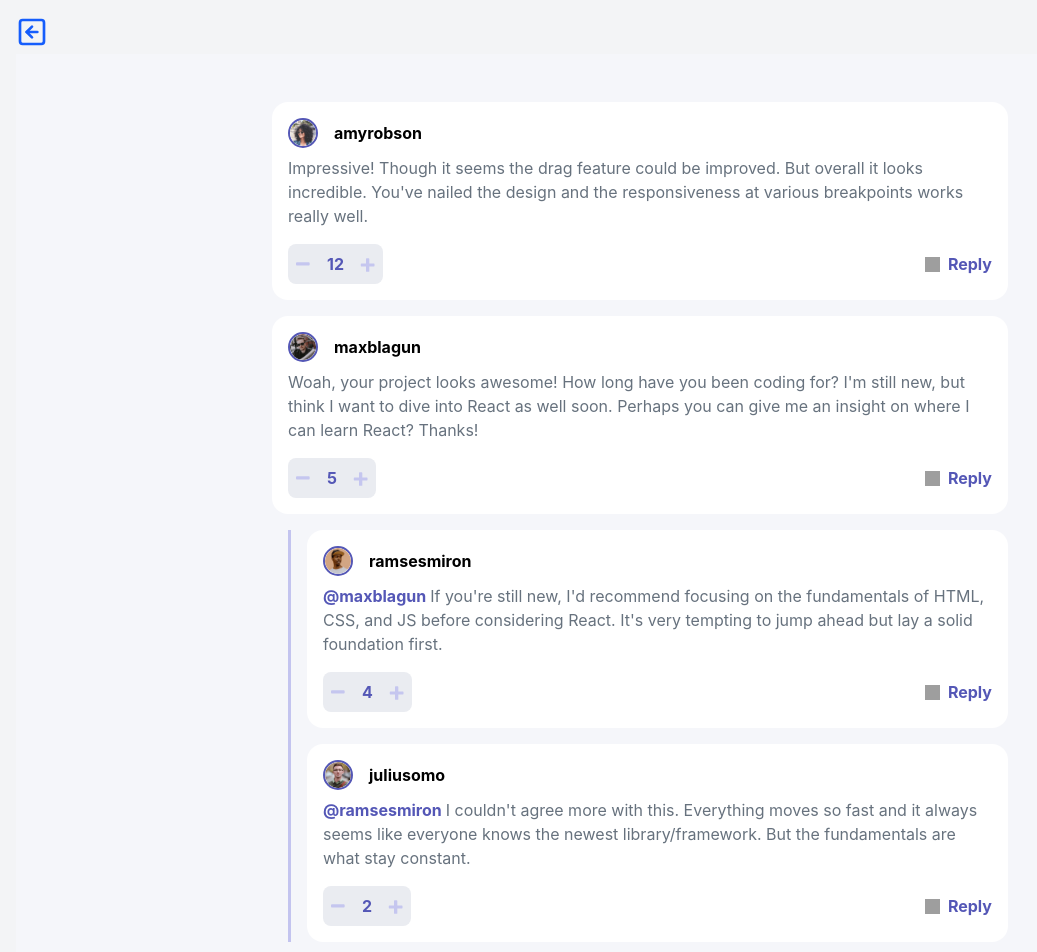
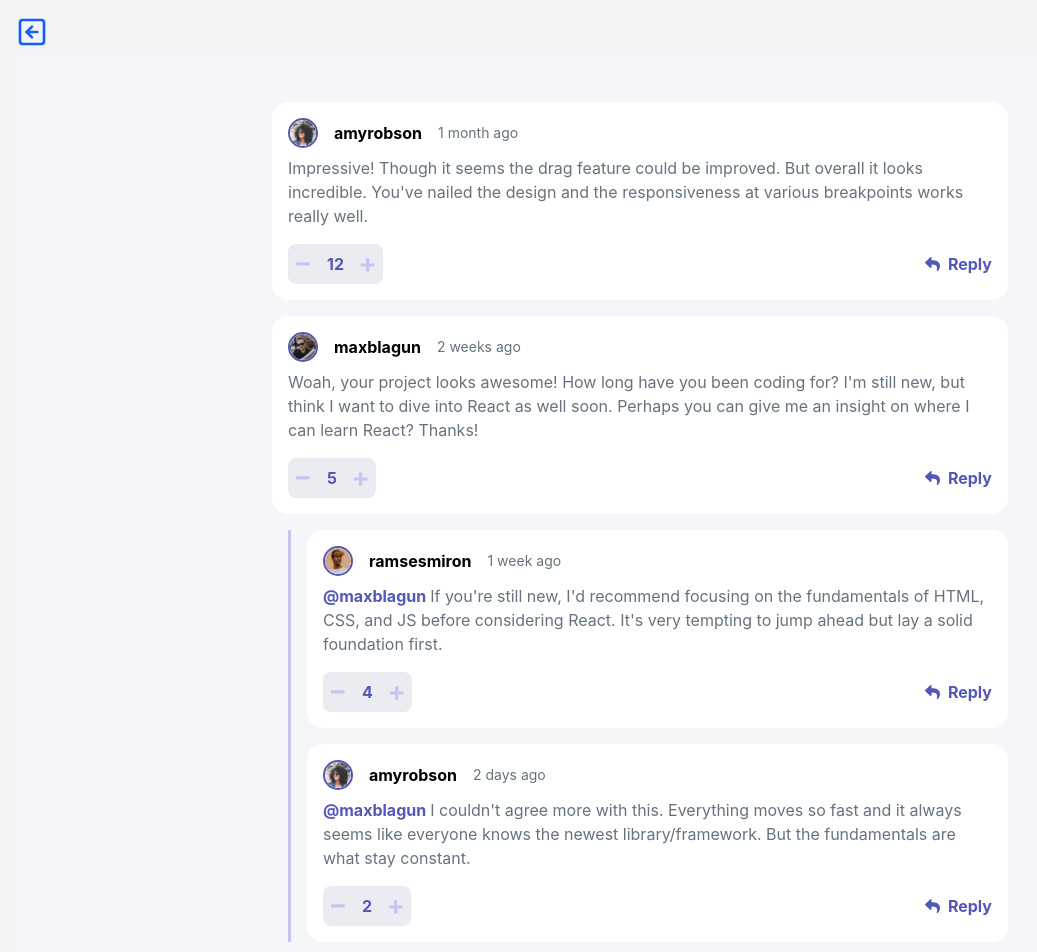
Before and after one commit to muhammadderic/deric-frontendmentor, a React (Vite) app: page /inter/interactive-comments in a window 1280 px wide. Shown: the top 952 px of the page, without its empty margins (0-1037 px from the left). Built offline with nearby package versions, Linux system fonts and the light colour scheme; grey boxes are pictures that could not be loaded.

Commit message:
create 'add new comment' and fix 'comment created' time

```diff
--- a/src/challenges/intermediate/interactive-comments/components/ButtonWithIcon.tsx
+++ b/src/challenges/intermediate/interactive-comments/components/ButtonWithIcon.tsx
@@ -1,17 +1,17 @@
 interface ButtonWithIconProps {
-  filename: string;
+  image: string;
   text: string;
   onClick?: () => void;
 }
 
-export default function ButtonWithIcon({ filename, text, onClick }: ButtonWithIconProps) {
+export default function ButtonWithIcon({ image, text, onClick }: ButtonWithIconProps) {
   return (
     <button
       className="p-0 flex items-center bg-white border-none"
       onClick={onClick}
     >
       <img
-        src={`/images/${filename}.svg`}
+        src={image}
         alt="icon to manage chat"
         className="w-[15px] h-[15px]"
       />
--- a/src/challenges/intermediate/interactive-comments/components/ChatBox.tsx
+++ b/src/challenges/intermediate/interactive-comments/components/ChatBox.tsx
@@ -7,6 +7,10 @@ import type { Reply } from "../types";
 
 import iconMinus from '@assets/interactive-comments/images/icon-minus.svg';
 import iconPlus from '@assets/interactive-comments/images/icon-plus.svg';
+import iconEdit from '@assets/interactive-comments/images/icon-edit.svg';
+import iconDelete from '@assets/interactive-comments/images/icon-delete.svg';
+import iconReply from '@assets/interactive-comments/images/icon-reply.svg';
+import { changeTypeOfTime } from "../utils/changeTypeOfTime";
 
 interface ChatBoxProps {
   data: Reply;
@@ -73,9 +77,9 @@ export default function ChatBox({ data, isReply = false }: ChatBoxProps) {
             <PhotoProfile username={data.user.username} imageUrl={data.user.image} />
           </div>
           <p className="font-bold m-0">{data.user.username}</p>
-          {/* <p className="text-[hsl(211,10%,45%)] m-0 text-sm">
+          <p className="text-[hsl(211,10%,45%)] m-0 text-sm">
             {changeTypeOfTime(data.createdAt)}
-          </p> */}
+          </p>
         </div>
 
         <p className="text-[hsl(211,10%,45%)] leading-6 mb-4">
@@ -108,19 +112,19 @@ export default function ChatBox({ data, isReply = false }: ChatBoxProps) {
           {"username" === data.user.username ? (
             <div className="flex gap-4">
               <ButtonWithIcon
-                filename="icon-delete"
+                image={iconDelete}
                 text="Delete"
                 onClick={() => deleteChatHandler(data.id)}
               />
               <ButtonWithIcon
-                filename="icon-edit"
+                image={iconEdit}
                 text="Edit"
                 onClick={() => editHandler(data.id)}
               />
             </div>
           ) : (
             <ButtonWithIcon
-              filename="icon-reply"
+              image={iconReply}
               text="Reply"
               onClick={replyHandler}
             />
@@ -143,7 +147,6 @@ export default function ChatBox({ data, isReply = false }: ChatBoxProps) {
             text="REPLY"
             parentId={data.id}
             replyingTo={data.user.username}
-          // onSendComplete={handleReplyComplete}
           />
         </div>
       )}
--- a/src/challenges/intermediate/interactive-comments/components/CommentBox.tsx
+++ b/src/challenges/intermediate/interactive-comments/components/CommentBox.tsx
@@ -1,6 +1,7 @@
 import { useState } from "react";
 import SubmitButton from "./SubmitButton";
-import ramsesmironPng from '@assets/interactive-comments/images/avatars/image-ramsesmiron.png';
+import type { Comment } from "../types";
+import { useComment } from "../hooks/useComment";
 
 interface CommentBoxProps {
   text: string;
@@ -8,31 +9,8 @@ interface CommentBoxProps {
   replyingTo?: string;
 }
 
-interface Comment {
-  id: number;
-  content: string;
-  createdAt: number;
-  score: number;
-  user: {
-    username: string;
-  };
-  replies: Reply[];
-  replyingTo?: string;
-}
-
-interface Reply {
-  id: number;
-  content: string;
-  createdAt: number;
-  score: number;
-  user: {
-    username: string;
-  };
-  replyingTo?: string;
-  replies?: Reply[];
-}
-
 export default function CommentBox({ text, parentId = null, replyingTo }: CommentBoxProps) {
+  const { state, dispatch } = useComment();
   const [commentText, setCommentText] = useState("");
 
   const sendHandler = () => {
@@ -41,12 +19,13 @@ export default function CommentBox({ text, parentId = null, replyingTo }: Commen
     const comments: Comment[] = JSON.parse(localStorage.getItem("comments") || "[]");
 
     const newComment: Comment = {
-      "id": Date.now(), // Use timestamp for unique ID instead of array length
+      "id": Date.now(),
       "content": commentText,
       "createdAt": Date.now(),
       "score": 0,
       "user": {
-        "username": "",
+        "image": state.currentUser.image,
+        "username": state.currentUser.username,
       },
       "replies": []
     };
@@ -58,7 +37,7 @@ export default function CommentBox({ text, parentId = null, replyingTo }: Commen
 
     if (parentId) {
       // This is a reply to a comment
-      const updatedComments = comments.map(comment => {
+      comments.map(comment => {
         if (comment.id === parentId) {
           return {
             ...comment,
@@ -67,11 +46,8 @@ export default function CommentBox({ text, parentId = null, replyingTo }: Commen
         }
         return comment;
       });
-      localStorage.setItem("comments", JSON.stringify(updatedComments));
     } else {
-      // This is a new top-level comment
-      comments.push(newComment);
-      localStorage.setItem("comments", JSON.stringify(comments));
+      dispatch({ type: 'ADD_COMMENT', payload: newComment });
     }
 
     setCommentText(""); // Clear the textarea
@@ -88,11 +64,12 @@ export default function CommentBox({ text, parentId = null, replyingTo }: Commen
       <div className="flex justify-between items-center">
         <div className="photo-wrapper">
           <img
-            src={ramsesmironPng}
+            src={state.currentUser.image}
             alt="profile"
             className="w-10 h-10 rounded-full object-cover"
           />
         </div>
+
         <SubmitButton text={text} onClick={sendHandler} />
       </div>
     </div>
--- a/src/challenges/intermediate/interactive-comments/components/CommentBoxEdit.tsx
+++ b/src/challenges/intermediate/interactive-comments/components/CommentBoxEdit.tsx
@@ -1,32 +1,10 @@
 import { useEffect, useState } from "react";
 import SubmitButton from "./SubmitButton";
+import type { Comment } from "../types";
 
 interface CommentBoxEditProps {
   id: number;
   onEditComplete?: () => void;
-}
-
-interface Comment {
-  id: number;
-  content: string;
-  createdAt: number;
-  score: number;
-  user: {
-    username: string;
-  };
-  replies: Reply[];
-}
-
-interface Reply {
-  id: number;
-  content: string;
-  createdAt: number;
-  score: number;
-  user: {
-    username: string;
-  };
-  replyingTo?: string;
-  replies?: Reply[];
 }
 
 export default function CommentBoxEdit({ id, onEditComplete }: CommentBoxEditProps) {
@@ -54,6 +32,7 @@ export default function CommentBoxEdit({ id, onEditComplete }: CommentBoxEditPro
       "createdAt": Date.now(),
       "score": 0,
       "user": {
+        "image": "",
         "username": "",
       },
       "replies": []
@@ -62,7 +41,7 @@ export default function CommentBoxEdit({ id, onEditComplete }: CommentBoxEditPro
     comments = comments.filter(comment => comment.id !== commentId);
     comments.push(commentForm);
     // Sort by createdAt to maintain order
-    comments.sort((a, b) => a.createdAt - b.createdAt);
+    // comments.sort((a, b) => a.createdAt - b.createdAt);
     localStorage.setItem("comments", JSON.stringify(comments));
 
     if (onEditComplete) {
--- a/src/challenges/intermediate/interactive-comments/constants/data.ts
+++ b/src/challenges/intermediate/interactive-comments/constants/data.ts
@@ -43,10 +43,10 @@ export const comments: Comment[]= [
           "content": "I couldn't agree more with this. Everything moves so fast and it always seems like everyone knows the newest library/framework. But the fundamentals are what stay constant.",
           "createdAt": "2 days ago",
           "score": 2,
-          "replyingTo": "ramsesmiron",
+          "replyingTo": "maxblagun",
           "user": {
-            "image": juliusomoPng,
-            "username": "juliusomo"
+            "image": amyrobsonPng,
+            "username": "amyrobson"
           }
         }
       ]
@@ -55,10 +55,7 @@ export const comments: Comment[]= [
 
 export const data = {
   "currentUser": {
-    "image": {
-      "png": "./images/avatars/image-juliusomo.png",
-      "webp": "./images/avatars/image-juliusomo.webp"
-    },
+    "image": juliusomoPng,
     "username": "juliusomo"
   },
   comments: comments,
--- a/src/challenges/intermediate/interactive-comments/context/commentReducer.ts
+++ b/src/challenges/intermediate/interactive-comments/context/commentReducer.ts
@@ -6,7 +6,7 @@ export const getInitialCommentState = (): CommentState => ({
   comments: data.comments,
   currentUser: {
     username: data.currentUser.username,
-    image: data.currentUser.image.png
+    image: data.currentUser.image
   }
 });
 
--- a/src/challenges/intermediate/interactive-comments/hooks/useComment.ts
+++ b/src/challenges/intermediate/interactive-comments/hooks/useComment.ts
@@ -10,14 +10,3 @@ export const useComment = () => {
 
   return context;
 };
-
-// Optional: Export convenience hooks for specific use cases
-export const useCommentState = () => {
-  const { state } = useComment();
-  return state;
-};
-
-export const useCommentDispatch = () => {
-  const { dispatch } = useComment();
-  return dispatch;
-};
--- a/src/challenges/intermediate/interactive-comments/pages/CommentPage.tsx
+++ b/src/challenges/intermediate/interactive-comments/pages/CommentPage.tsx
@@ -1,9 +1,9 @@
 import Chats from "../components/Chats";
 import CommentBox from "../components/CommentBox";
-import { useCommentState } from "../hooks/useComment";
+import { useComment } from "../hooks/useComment";
 
 export default function CommentPage() {
-  const state = useCommentState();
+  const { state } = useComment();
 
   return (
     <div className="min-h-screen bg-[hsl(228,33%,97%)] py-8">
--- /dev/null
+++ b/src/challenges/intermediate/interactive-comments/utils/changeTypeOfTime.ts
@@ -0,0 +1,22 @@
+export const changeTypeOfTime = (time: string | number): string => {
+  // 1. If it's already a string, just return it
+  if (typeof time === 'string') return time;
+
+  // 2. Calculate the difference in milliseconds
+  const diffInMs = Date.now() - time;
+
+  // Convert to hours
+  const hours = diffInMs / 3600000;
+
+  if (hours < 1) {
+    return "a moment ago";
+  }
+
+  if (hours >= 24) {
+    const days = Math.floor(hours / 24);
+    return `${days} ${days === 1 ? 'day' : 'days'} ago`;
+  }
+
+  const roundedHours = Math.floor(hours);
+  return `${roundedHours} ${roundedHours === 1 ? 'hour' : 'hours'} ago`;
+};
```
